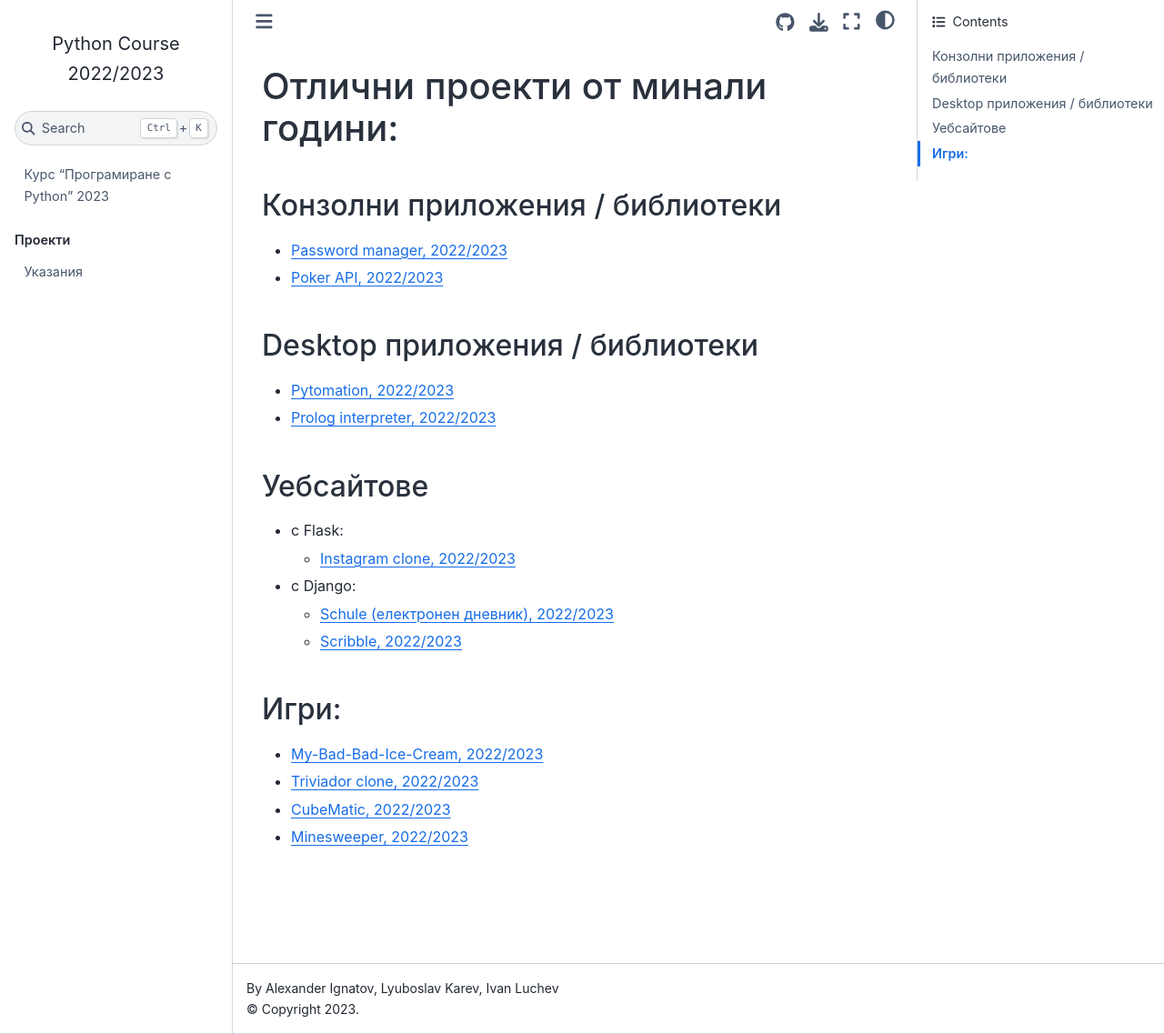
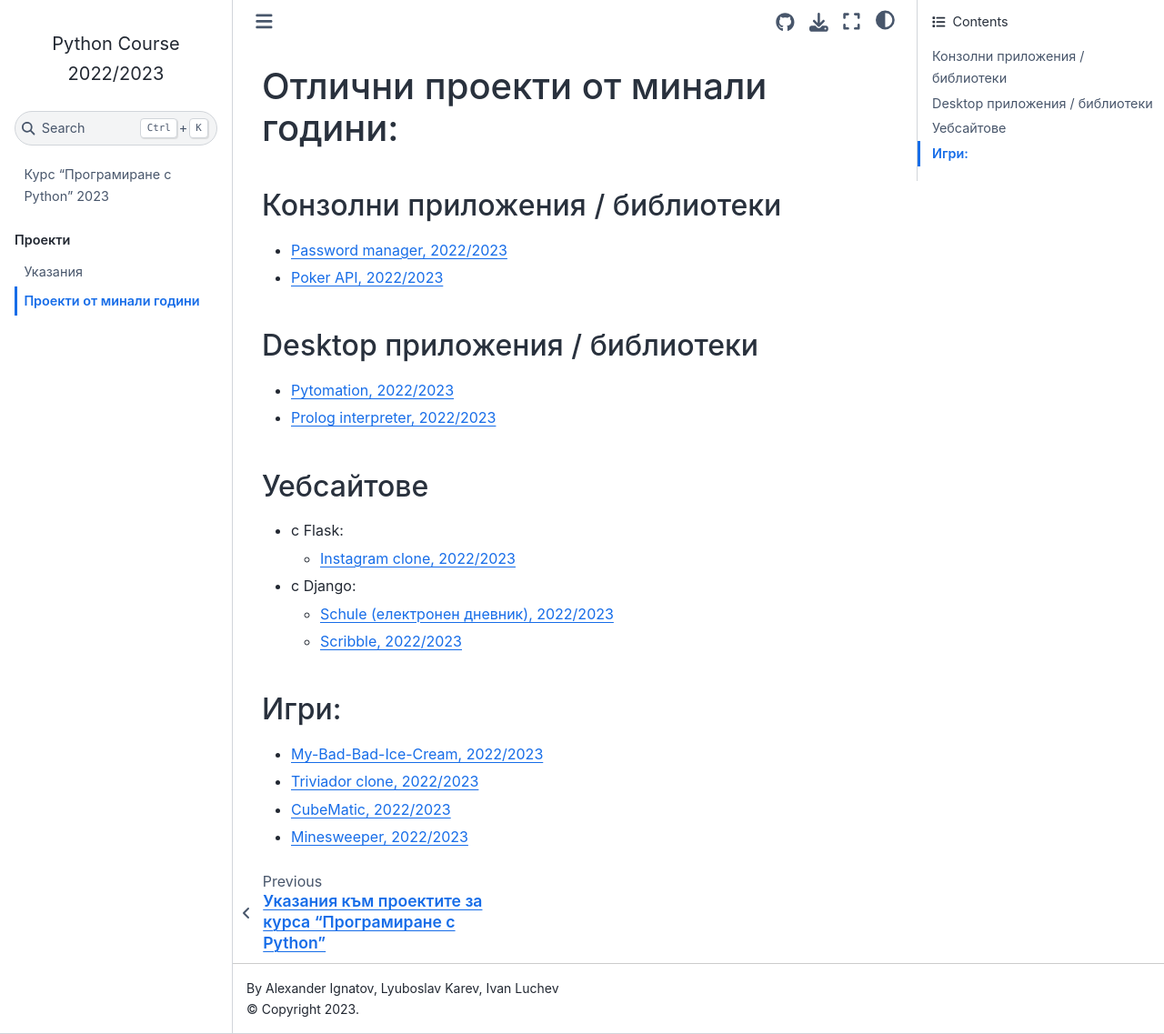
Before and after one commit to fmipython/PythonCourse2023, a Jupyter Book: the page built from example_projects.md, in a window 1280 px wide and 1137 px high. Shown: the whole window at 91% size. Built offline with Jupyter Book 1.0.4 settings and Sphinx 7.4.7 and the Sphinx Book theme 1.1.4, drawn with Linux system fonts in a browser that asks for light colours; pages that are not in the unit, such as notebooks, are missing from menus.

```diff
--- a/_toc.yml
+++ b/_toc.yml
@@ -26,3 +26,5 @@ parts:
   chapters:
   - file: projects
     title: Указания
+  - file: example_projects
+    title: Проекти от минали години
```
